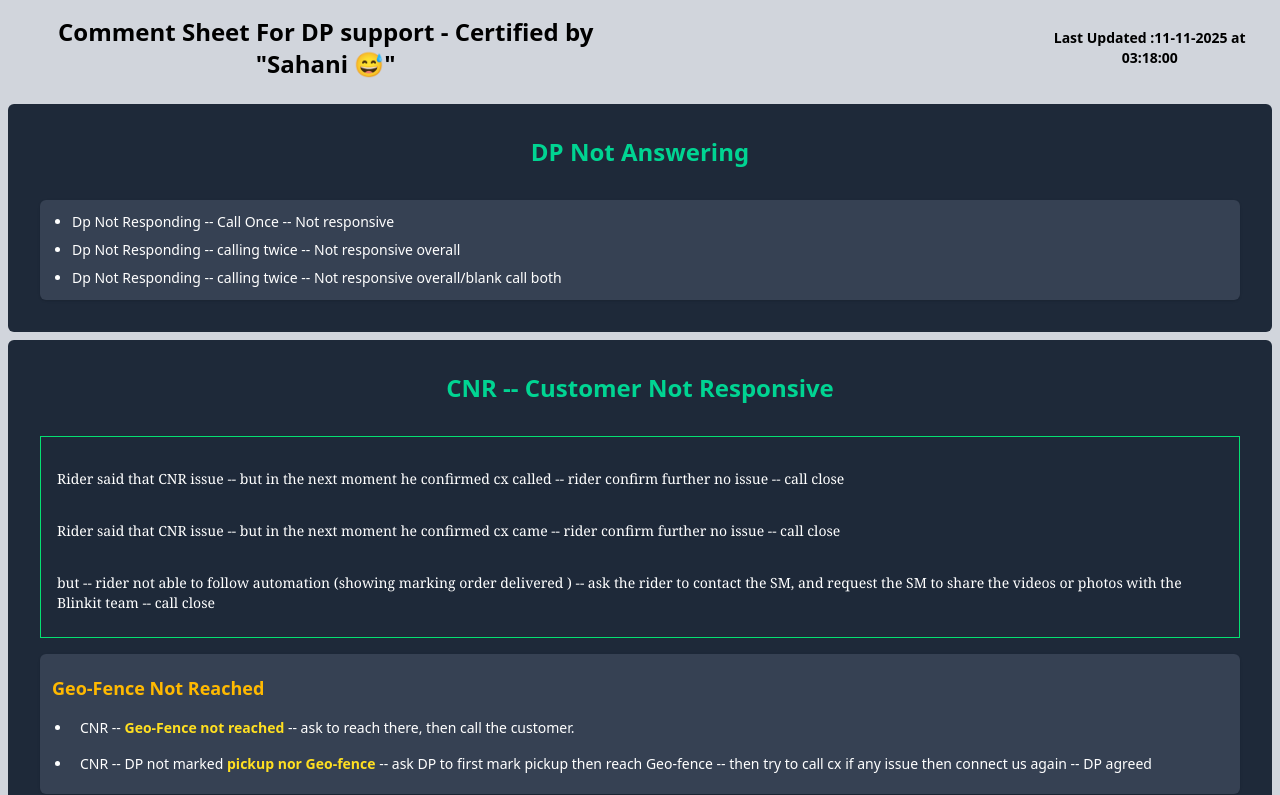
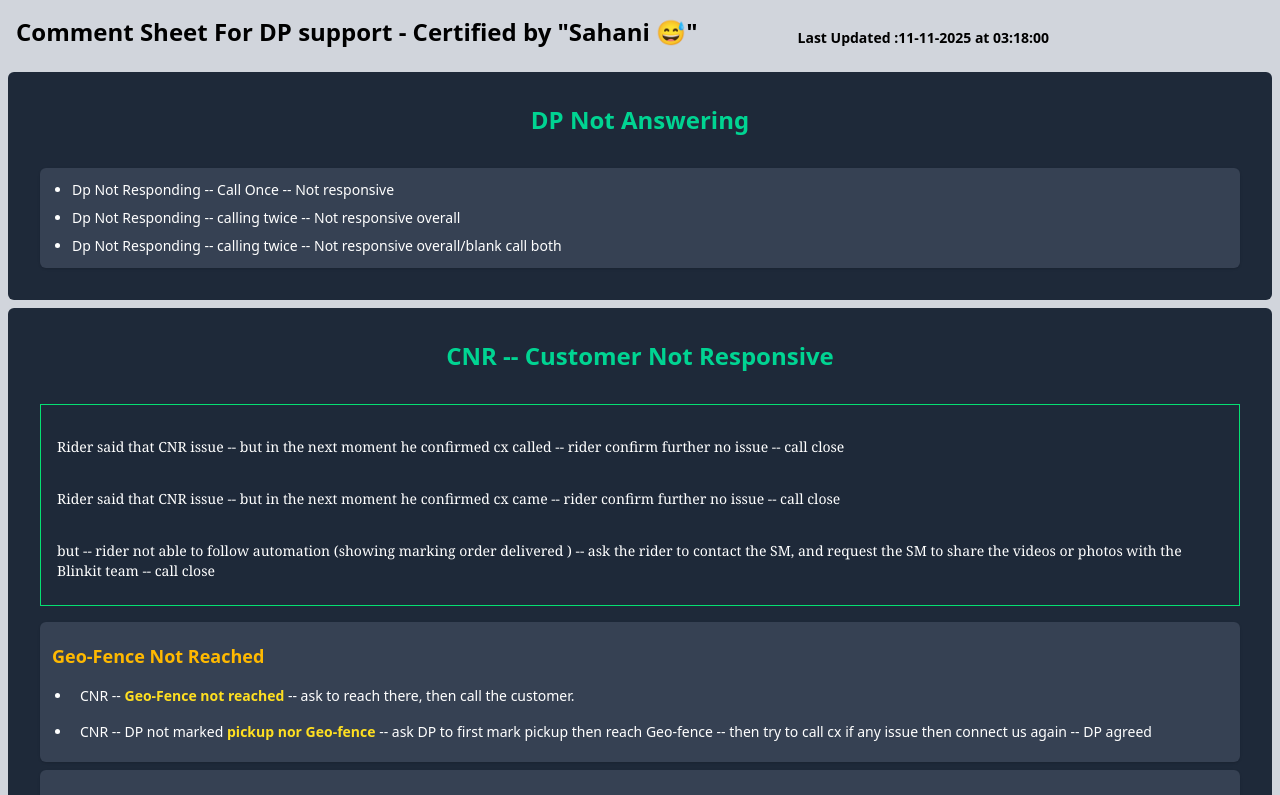
Before and after one commit to Code-with-Sahani/Blinket-DP, a React (Vite) app: page / in a window 1280 px wide. Shown: the top 795 px of the page. Built offline with nearby package versions, Linux system fonts and the light colour scheme.

Commit message:
Update App.jsx

```diff
--- a/src/App.jsx
+++ b/src/App.jsx
@@ -17,7 +17,7 @@ const App = () => {
   return (
     <div className='h-full w-full bg-gray-300 text-white'>
 
-      <p className=' p-4 text-black text-center text-2xl font-bold flex gap-100' >Comment Sheet For DP support - Certified by "Sahani &#128517;" <h2 className='text-sm mt-3'>Last Updated :11-11-2025 at 03:18:00</h2></p>
+      <p className=' p-4 text-black text-center text-2xl font-bold flex gap-25' >Comment Sheet For DP support - Certified by "Sahani &#128517;" <h2 className='text-sm mt-3'>Last Updated :11-11-2025 at 03:18:00</h2></p>
       <DP_Not_Answer />
       <CNR />
       <CDO />
```
